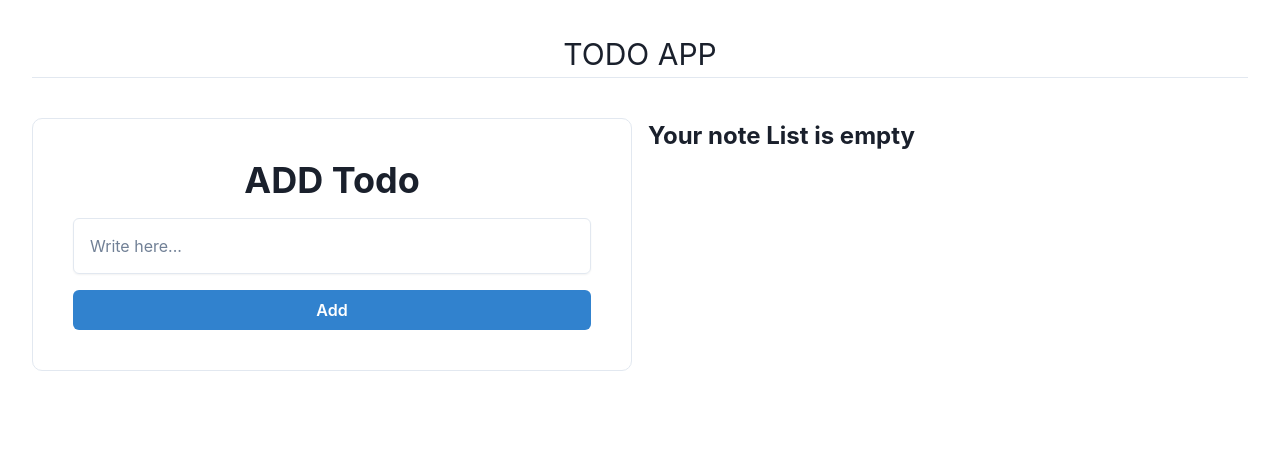
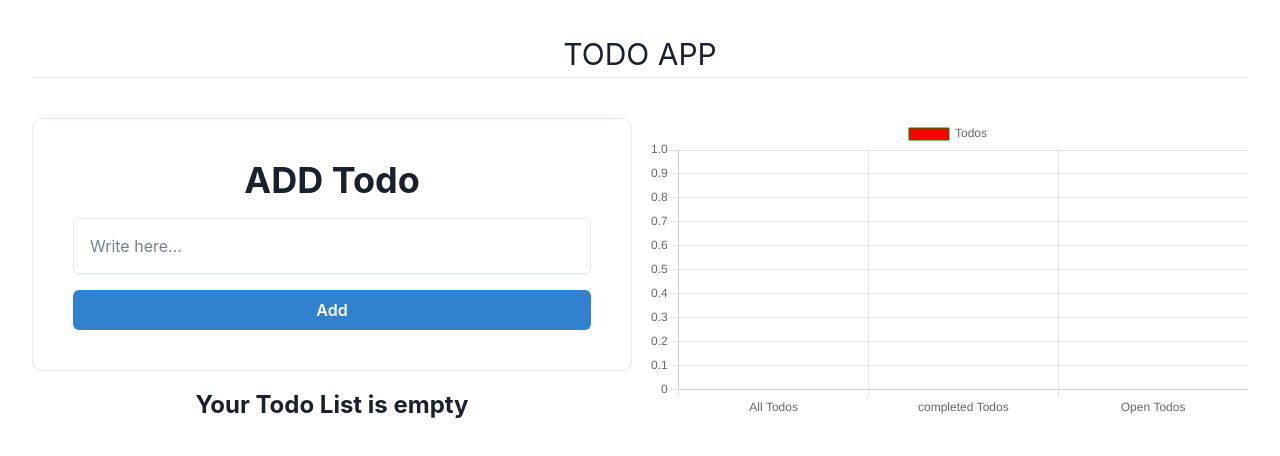
Before and after one commit to POURNASIRI/Chakra-Todo_app, a React (Vite) app: page / in a window 1280 px wide. Shown: the top 456 px of the page. Built offline with nearby package versions, Linux system fonts and the light colour scheme.

Commit message:
create status when todo list is empty

```diff
--- a/src/App.jsx
+++ b/src/App.jsx
@@ -13,10 +13,10 @@ function App() {
 
 
   return (
-    <Box minH={"100vh"} >
+    <Box minH={"100vh"}>
           <Text fontSize={'3xl'} borderBottom={"1px"}
     borderColor={"gray.200"} >TODO APP</Text>
-        <Box display={"flex"}  gap={4} pt={10}>
+        <Box display={"flex"} gap={4} pt={10}>
           <Box display={"flex"} flexDir={"column"} gap={4}flex={1} >
             <AddNewTodo/>
             <TodosList/>
--- a/src/components/TodosChart.jsx
+++ b/src/components/TodosChart.jsx
@@ -27,8 +27,7 @@ export default function TodosChart() {
         ]
       }
 
-      if(!allTodos) return <Text fontWeight={"bold"} fontSize={"2xl"}
-      >Your note List is empty</Text>
+
 
 
 
--- a/src/components/TodosList.jsx
+++ b/src/components/TodosList.jsx
@@ -9,7 +9,8 @@ function NoteList() {
 
 
 
-
+    if(!todos.length) return <Text fontWeight={"bold"} fontSize={"2xl"}
+    >Your Todo List is empty</Text>
 
   return (
     <div className="note-list">
```
